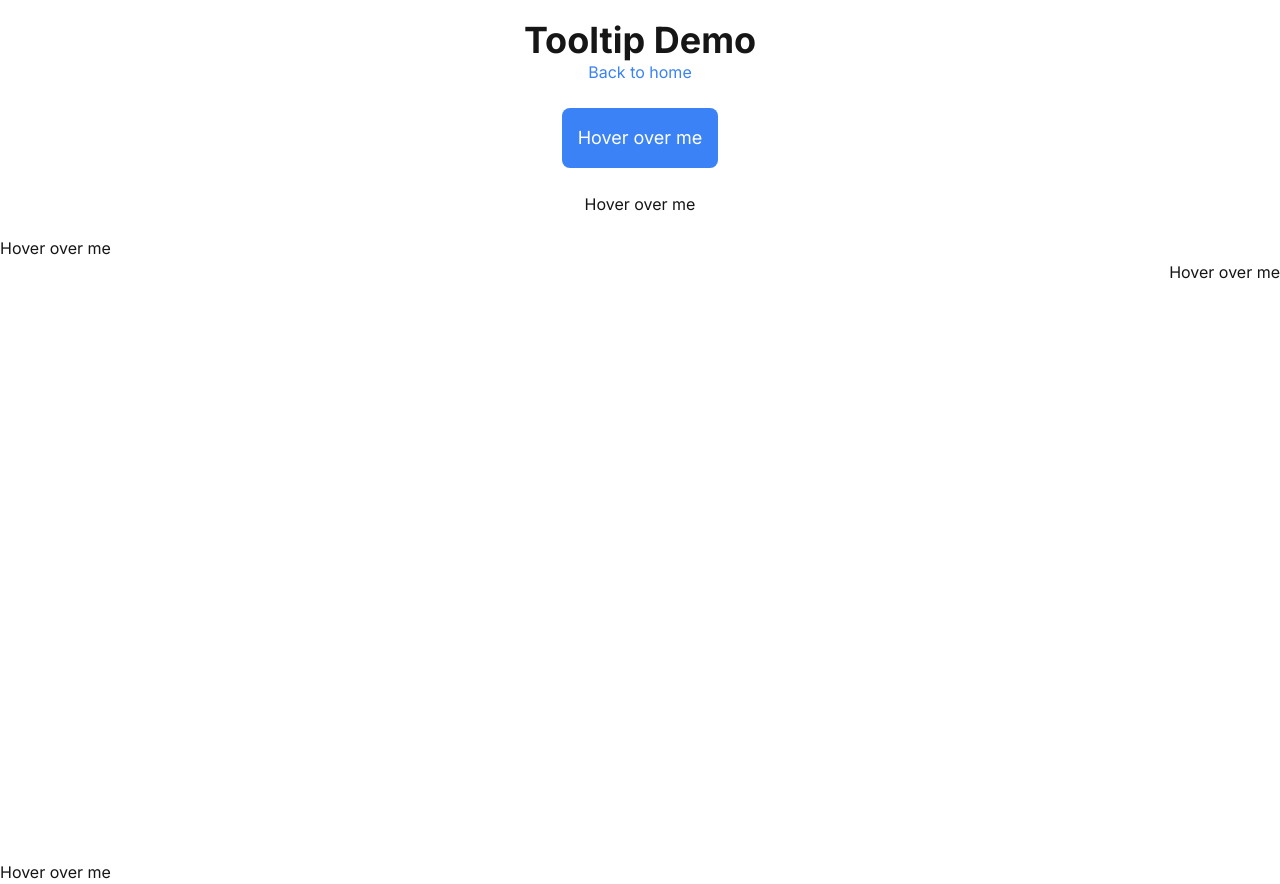
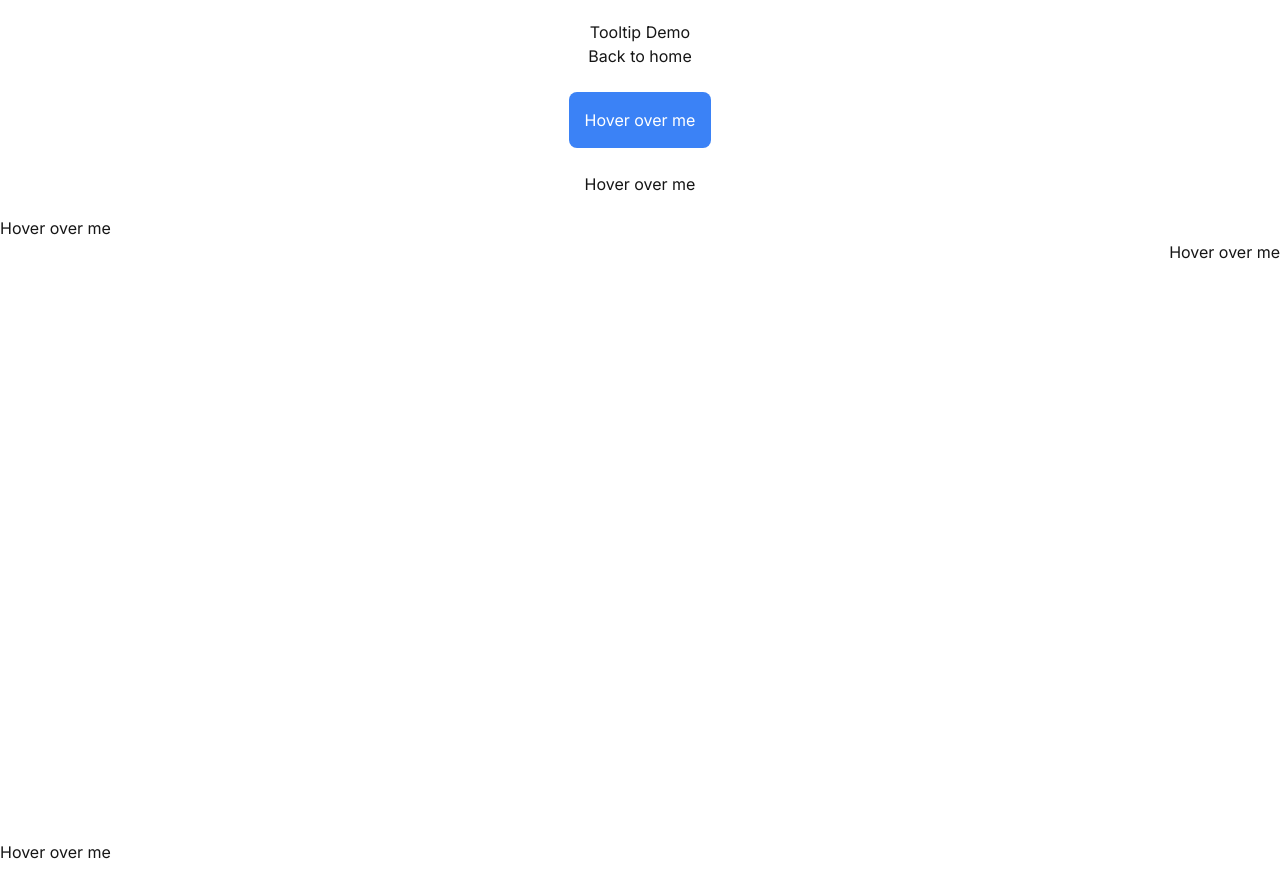
Before and after one commit to Operating-Owls/next-component-library, a Next.js app: page /tooltip-demo in a window 1280 px wide. Built offline with nearby package versions, Linux system fonts and the light colour scheme.

Commit message:
fix: remove styling from the globals.css and apply it using tailwind

```diff
--- a/app/globals.css
+++ b/app/globals.css
@@ -1,19 +1,6 @@
 @tailwind base;
 @tailwind components;
 @tailwind utilities;
-
-h1 {
-  @apply text-4xl font-bold;
-}
-
-button {
-  @apply text-white bg-blue-500 p-4 rounded-lg text-lg;
-  /* margin-top: 20%; */
-}
-
-a {
-  @apply text-blue-500;
-}
 
 .demo {
   /* a class for containing component demos */
--- a/app/tooltip-demo/page.js
+++ b/app/tooltip-demo/page.js
@@ -9,11 +9,11 @@ const Page = () => {
       <div style={{display: "flex", flexDirection: "column", alignItems: "center", padding: "20px"}}>
         <h1>Tooltip Demo</h1>
         <ToolTip component={<p>Click the link to go back to the home page</p>}>
-          <a href="/">Back to home</a>
+          <a className="text-blue-500;" href="/">Back to home</a>
         </ToolTip>
         <br />
         <ToolTip component={<p>Tooltips accept custom styling</p>} style={{backgroundColor: "darkblue", color: "white", padding: "10px"}}>
-          <button>Hover over me</button>
+          <button className='text-white bg-blue-500 p-4 rounded-lg text-lg;'>Hover over me</button>
         </ToolTip>
         <br />
         <ToolTip component={
```
